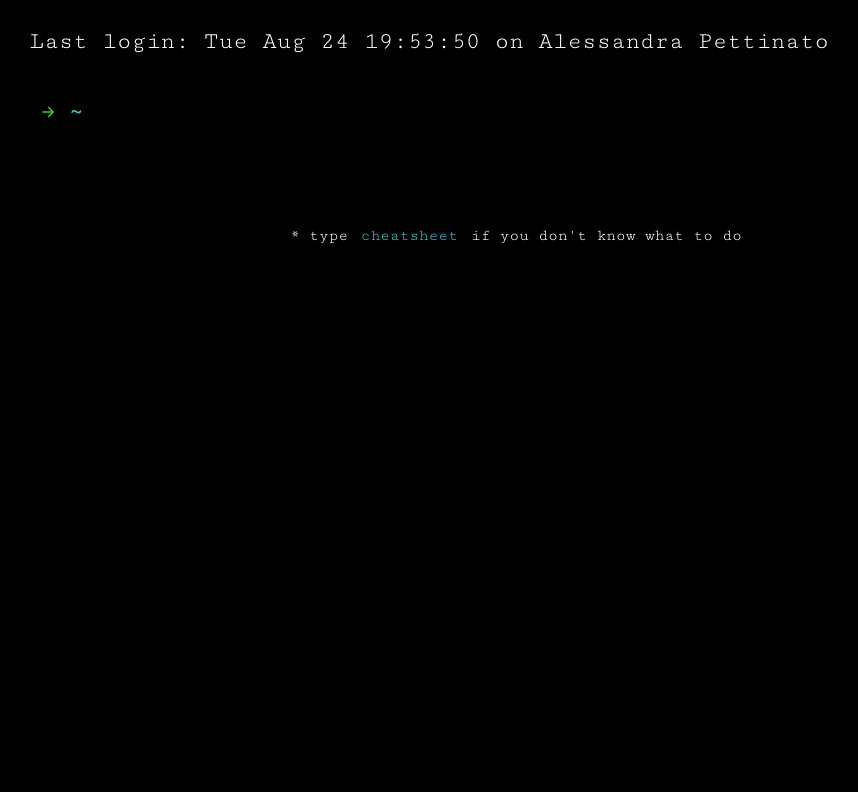
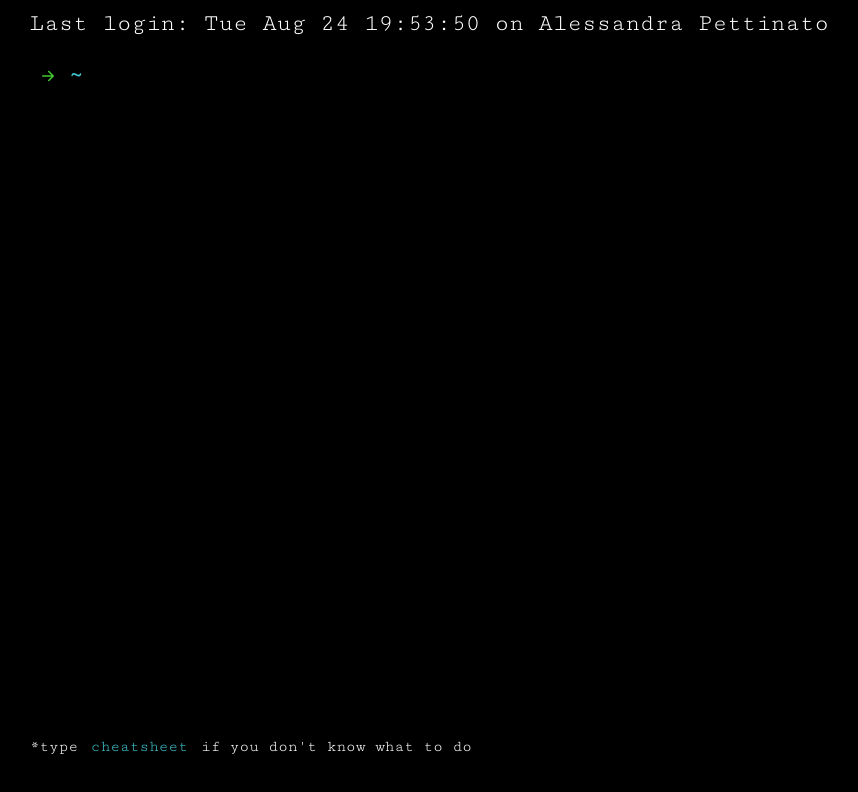
Before and after one commit to AlessandraPettinato/Portfolio, a React app: page / in a window 1280 px wide. Shown: the top 792 px of the page, without its empty margins (124-982 px from the left). Built offline with nearby package versions, Linux system fonts and the light colour scheme.

Commit message:
style: change grid's ratio

```diff
--- a/src/App.css
+++ b/src/App.css
@@ -10,13 +10,14 @@
 	grid-column: 2/9;
 	grid-row: 2;
 	display: flex;
-	align-items: center;
 	flex-flow: column;
 }
 
 .cheatsheet {
 	color: white;
 	font-size: 1rem;
+	/* position: absolute;
+	bottom: 1rem; */
 	grid-column: 2/9;
 	grid-row: -1;
 }
@@ -80,7 +81,7 @@ span {
 	grid-row: 2/5;
 	display: grid;
 	grid-template-columns: 0.1fr 0.1fr 5fr;
-	grid-template-rows: repeat(5, 0.5fr);
+	grid-template-rows: 0.1fr;
 	align-items: center;
 }
 
--- a/src/components/Terminal.js
+++ b/src/components/Terminal.js
@@ -4,8 +4,6 @@ import HandleInput from "./controllers/HandleInput";
 import UserInput from "./controllers/UserInput";
 
 export default function Terminal() {
-	const { clearTerminal } = HandleInput();
-
 	const date = new Date().toDateString().slice(0, 10);
 	const hours = new Date().getHours();
 	const minutes = new Date().getMinutes();
@@ -18,18 +16,10 @@ export default function Terminal() {
 			<p className="login">Last login: {login} on Alessandra Pettinato</p>
 			<div className="user-container">
 				<UserInput />
-				<p className="cheatsheet">
-					* type <span>cheatsheet</span> if you don't know what to do
-				</p>
 			</div>
-
-			{/* <p className="intro">
-            Some cute words about me. Lorem ipsum dolor sit amet, consectetur
-            adipiscing elit. Donec magna felis, tempor tempus sodales eu, laoreet
-            quis ipsum. Ut sed pharetra ante. Sed ultrices arcu quis risus interdum
-            mollis id a ex. Praesent vel consectetur leo. Vestibulum purus massa,
-            porttitor nec metus ac, gravida mattis mauris.{" "}
-        </p> */}
+			<p className="cheatsheet">
+				*type <span>cheatsheet</span> if you don't know what to do
+			</p>
 		</>
 	);
 }
--- a/src/styles.css
+++ b/src/styles.css
@@ -14,6 +14,6 @@ body {
 #root {
 	display: grid;
 	grid-template-columns: repeat(9, 1fr);
-	grid-template-rows: 70px 50px 220px 1fr 30px 1fr;
+	grid-template-rows: 0.1fr 20fr 0.1fr;
 	grid-gap: 0.5rem;
 }
```
